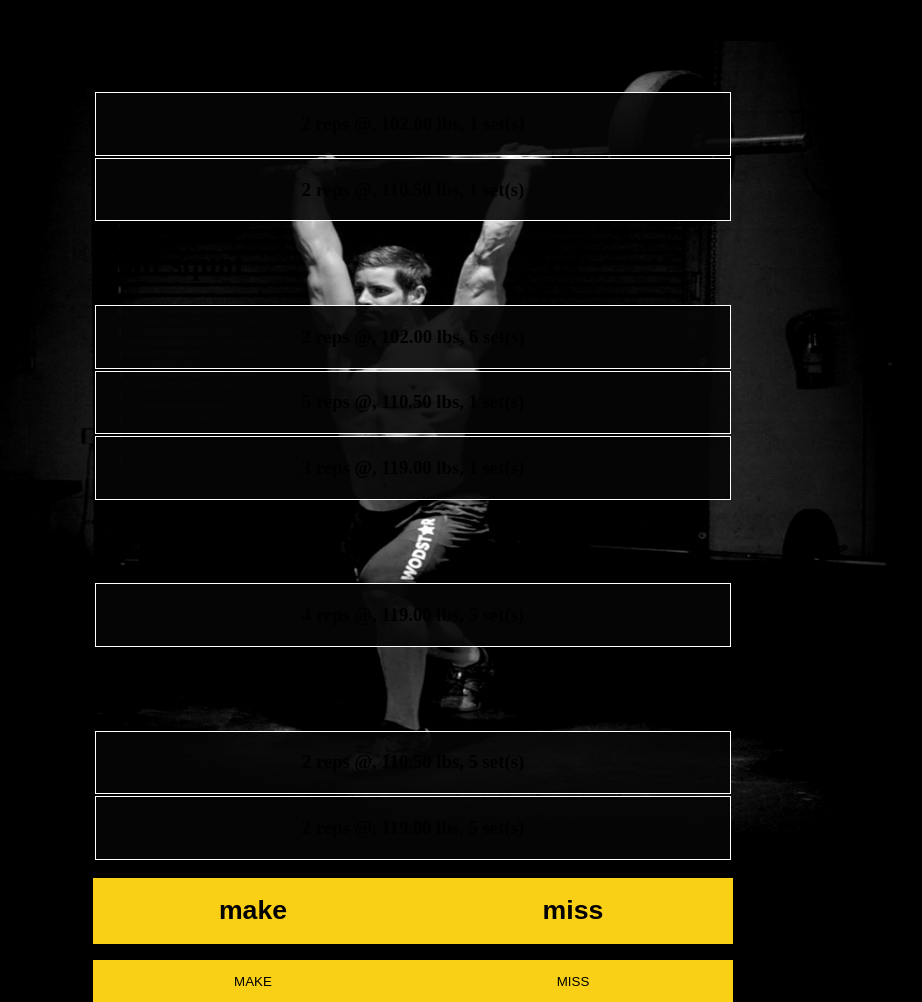
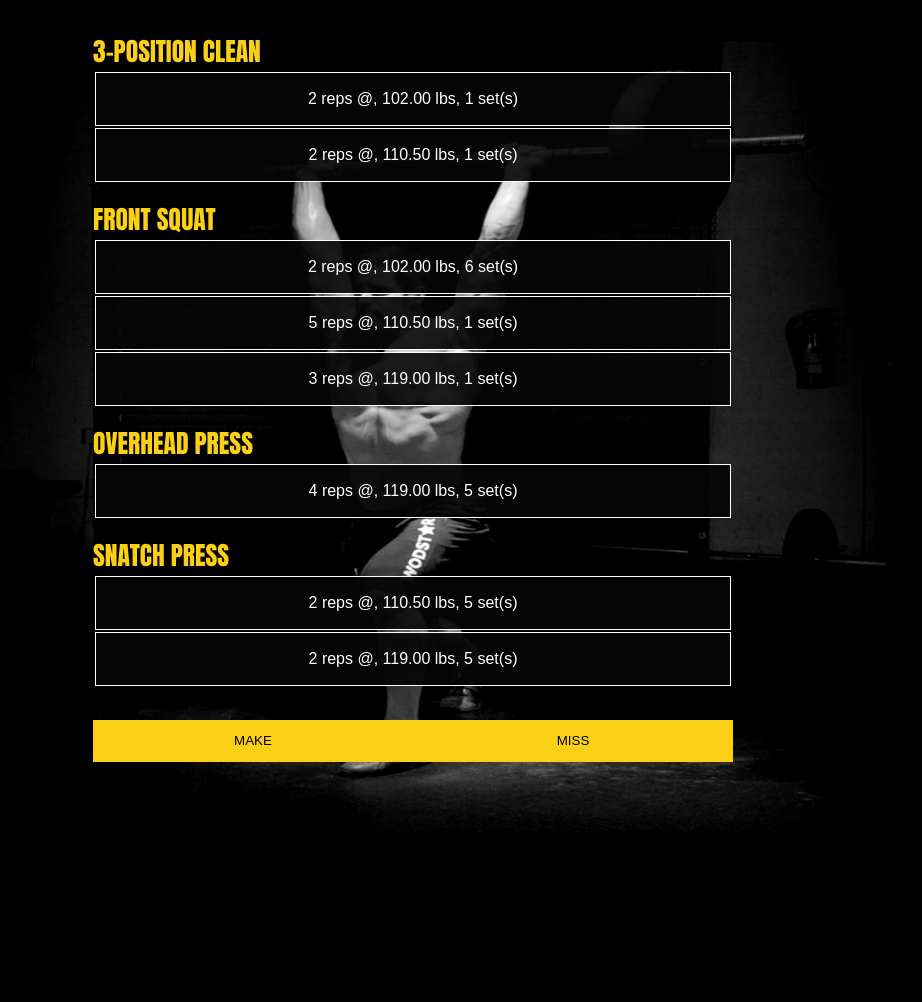
Before and after one commit to harrisonBarnett/wl_, a Flask app: page /clean in a window 1280 px wide. Shown: the whole page, without its empty margins (227-1149 px from the left). After the commit the page ends 832 px from the top, so only its background shows below. Run offline with Flask 2, Linux system fonts and the light colour scheme; a user stored in the database is signed in.

Commit message:
Refactoring; applied styles to squat and clean pages

```diff
--- a/website/templates/clean.html
+++ b/website/templates/clean.html
@@ -3,89 +3,66 @@
 {% block title %} clean {% endblock %}
 
 {% block body %}
-
-    <h1>3-position clean</h1>
+<div class="table-container">
+<p class="set-title">3-POSITION CLEAN</p>
     <table class="table table-dark table-striped">
         {% for set in three_position %}
             <tr>
                 <td>
-                    <h3>
+                    <p>
                         {{ set[0] }} reps @,
                         {{ "%.2f"|format(set[1] * max) }} lbs,
                         {{ set[2] }} set(s)
-                    </h3>
+                    </p>
                 </td>
             </tr>
         {% endfor %}
     </table>
 
-    <h1>front squat</h1>
+    <p class="set-title">FRONT SQUAT</p>
     <table class="table table-dark table-striped">
         {% for set in front_squat %}
             <tr>
                 <td>
-                    <h3>
+                    <p>
                         {{ set[0] }} reps @,
                         {{ "%.2f"|format(set[1] * max) }} lbs,
                         {{ set[2] }} set(s)
-                    </h3>
+                    </p>
                 </td>
             </tr>
         {% endfor %}
     </table>
 
-    <h1>overhead press</h1>
+    <p class="set-title">OVERHEAD PRESS</p>
     <table class="table table-dark table-striped">
         {% for set in push_press %}
             <tr>
                 <td>
-                    <h3>
+                    <p>
                         {{ set[0] }} reps @,
                         {{ "%.2f"|format(set[1] * max) }} lbs,
                         {{ set[2] }} set(s)
-                    </h3>
+                    </p>
                 </td>
             </tr>
         {% endfor %}
     </table>
 
-    <h1>snatch press</h1>
+    <p class="set-title">SNATCH PRESS</p>
     <table class="table table-dark table-striped">
         {% for set in snatch_press %}
             <tr>
                 <td>
-                    <h3>
+                    <p>
                         {{ set[0] }} reps @,
                         {{ "%.2f"|format(set[1] * max) }} lbs,
                         {{ set[2] }} set(s)
-                    </h3>
+                    </p>
                 </td>
             </tr>
         {% endfor %}
     </table>
-
-    <div class="button-group-container">
-        <form  class="button-group" method="POST">
-            <button
-            id="make_lift"
-            type="submit"
-            class="btn btn-dark btn-lg btn-block"
-            onclick="return confirm('submit lift?')"
-            name="make_lift"
-            >
-            <h1>make</h1>
-            </button>
-
-            <button
-            id="miss_lift"
-            type="button"
-            class="btn btn-dark btn-lg btn-block"
-            onclick="go_home()"
-            name="miss_lift"
-            >
-            <h1>miss</h1>
-            </button>
-        </form>
-    </div>
+</div>
 
 {% endblock %}
```
Also changed, not shown: website/templates/squat.html (+14 -34 lines).
